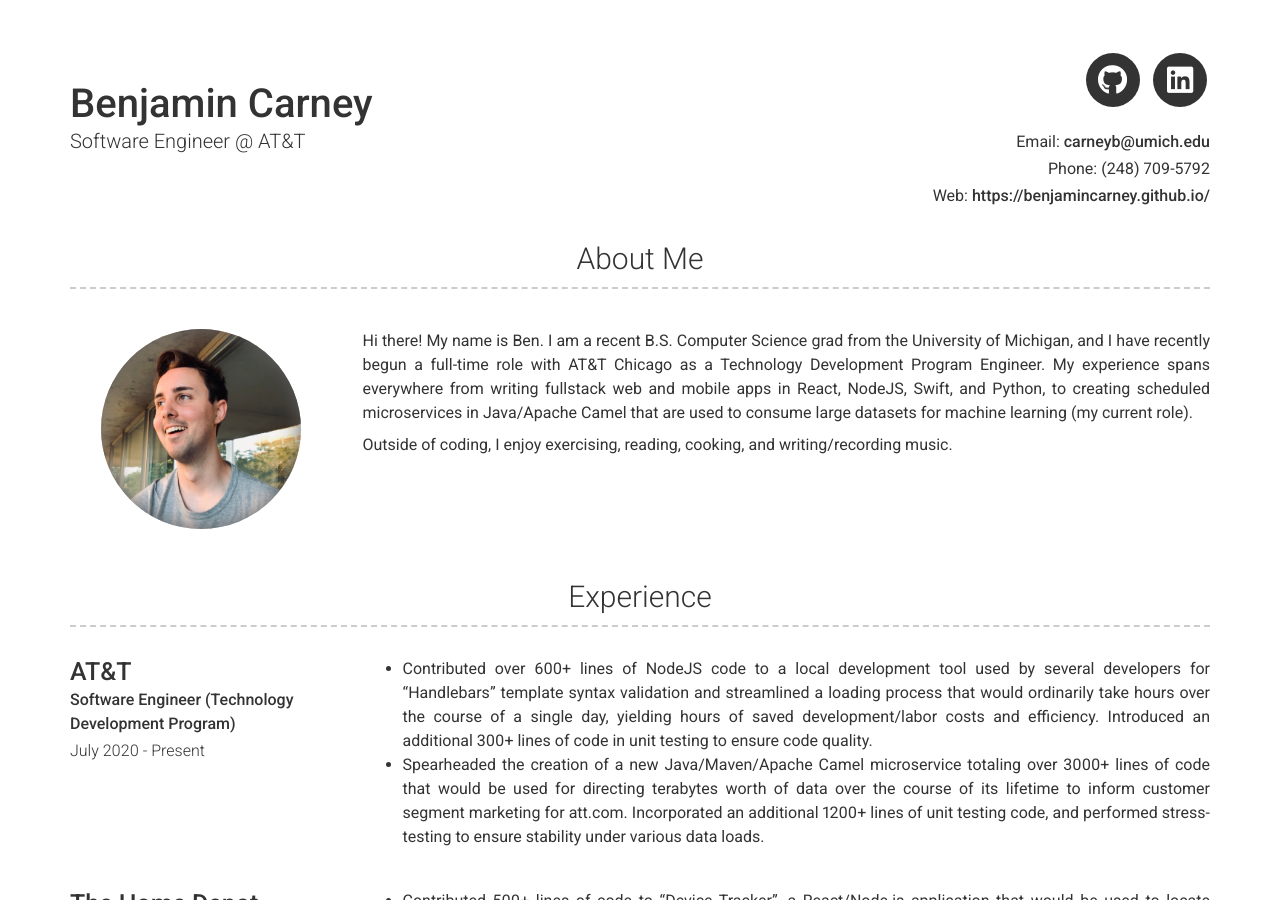
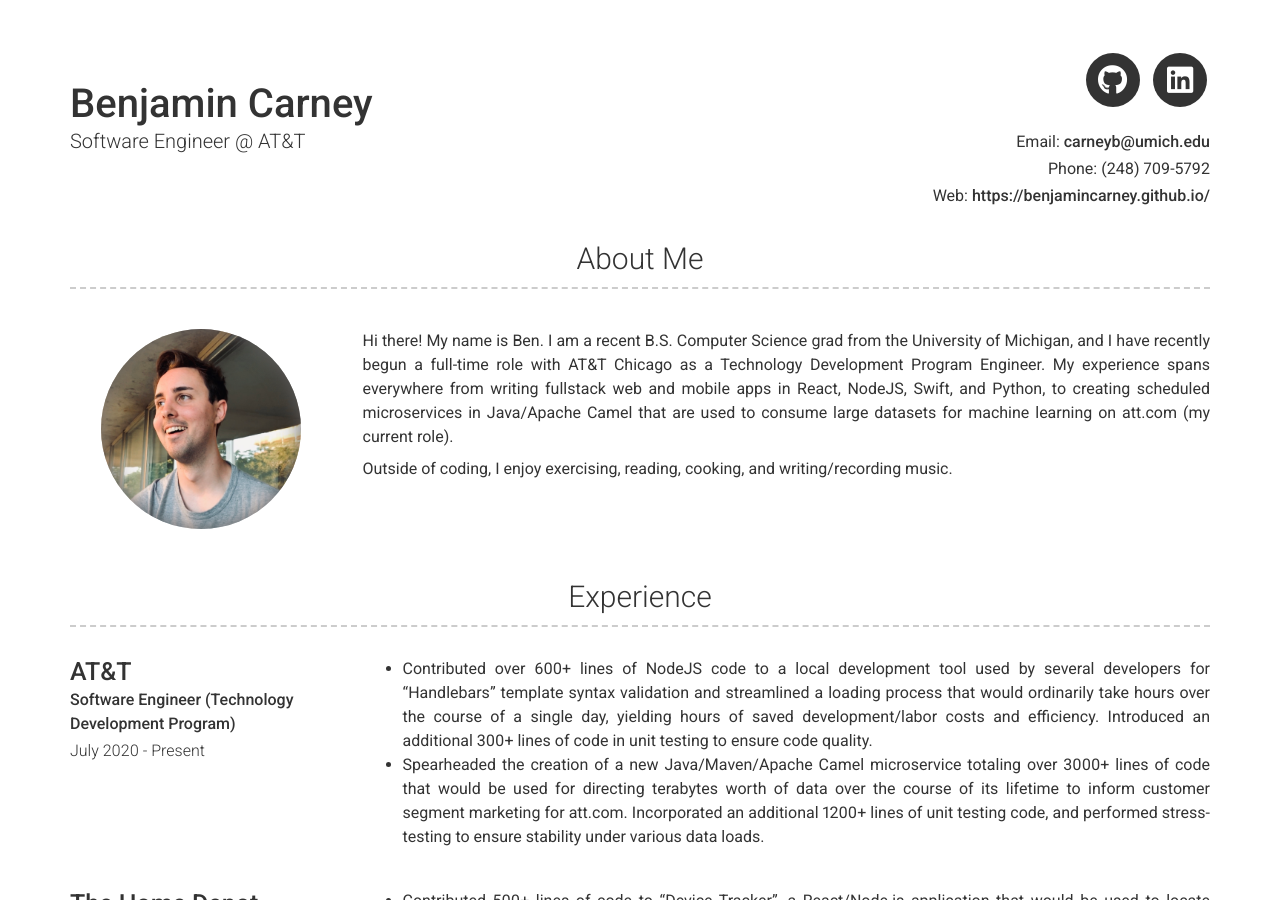
Before and after one commit to benjamincarney/benjamincarney.github.io, a Jekyll site: the page built from index.md, in a window 1280 px wide and 900 px high. Built offline with Jekyll 4.4.1, drawn with Linux system fonts in a browser that asks for light colours; nearby versions of some CDN libraries.

```diff
--- a/_config.yml
+++ b/_config.yml
@@ -55,7 +55,7 @@ about_content: | # this will include new lines to allow paragraphs
   Hi there! My name is Ben. I am a recent B.S. Computer Science grad from the University of Michigan, and I have recently
   begun a full-time role with AT&T Chicago as a Technology Development Program Engineer. My experience spans everywhere from
   writing fullstack web and mobile apps in React, NodeJS, Swift, and Python, to creating scheduled microservices in Java/Apache Camel
-  that are used to consume large datasets for machine learning (my current role).
+  that are used to consume large datasets for machine learning on att.com (my current role).
 
   Outside of coding, I enjoy exercising, reading, cooking, and writing/recording music.
 
```
